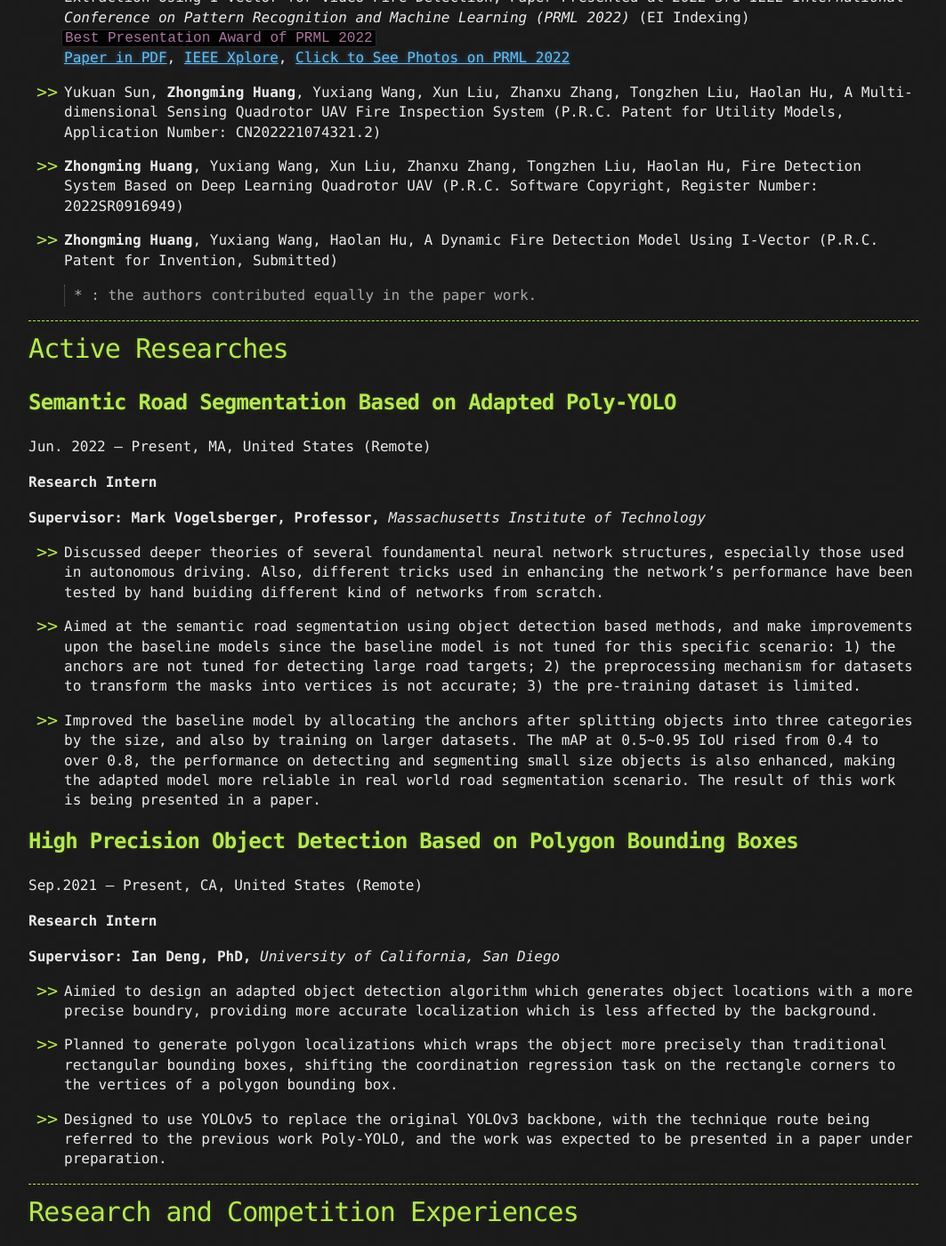
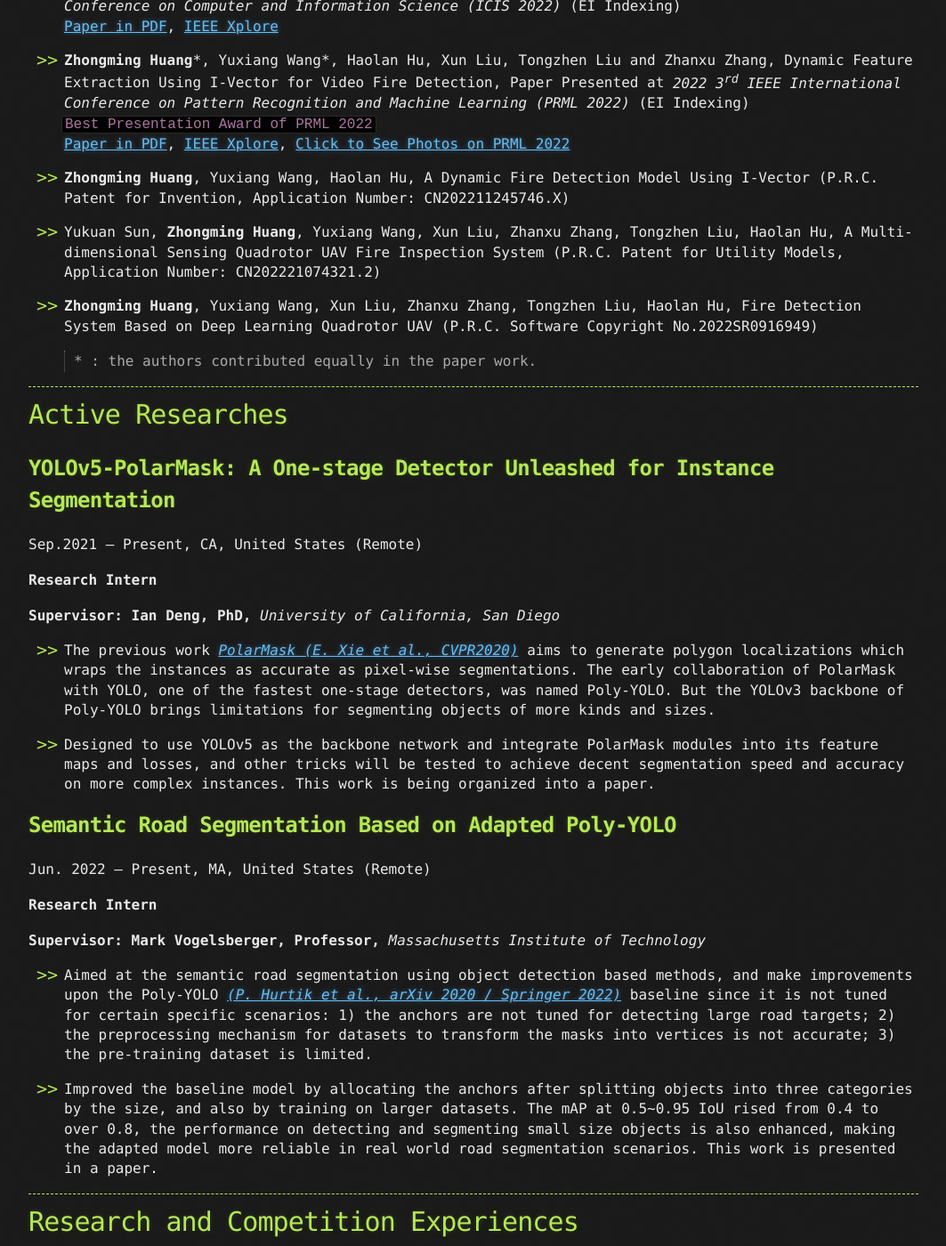
Before and after one commit to ReavenH/ReavenH.github.io, a Jekyll site: the page built from index.md, in a window 1280 px wide and 1400 px high, scrolled down 2518 px. Shown: the whole window at 89% size, without its empty margins (108-1171 px from the left). Built offline with Jekyll 4.4.1, drawn with Linux system fonts in a browser that asks for light colours; some of the changed text lies outside the part shown.

Commit message:
Update the personal  website
Synchornize with CV ver11

```diff
--- a/_layouts/default.html
+++ b/_layouts/default.html
@@ -21,7 +21,7 @@
 
         <section id="downloads">
           {% if site.show_downloads %}
-            <a href="https://github.com/ReavenH/ReavenH/blob/main/ZhongmingHuang_CV_ver10.pdf" class="btn">CV</a>
+            <a href="https://github.com/ReavenH/ReavenH/blob/main/ZhongmingHuang_CV_ver11.pdf" class="btn">CV</a>
             <a href="reavenhuang@gmail.com" class="btn">My Gmail</a>
           {% endif %}
           <a href="https://github.com/ReavenH" class="btn btn-github"><span class="icon"></span>My GitHub</a>
--- a/index.md
+++ b/index.md
@@ -6,7 +6,7 @@ layout: default
 1. this webpage is continuously under construction, sorry for the inconvenience!
 2. I am currently studying Telecommunication Engineering in Tiangong University, Tianjin, China. And I am now `seeking PhD positions related to CS/Robotics/EE`, since I'm particularly interested in the intersection between Computer Vision and Robotics.
 3. If you are interested, please feel free to contact me: <reavenhuang@gmail.com>.
-4. My CV can be found [here](https://github.com/ReavenH/ReavenH/blob/main/ZhongmingHuang_CV_ver9.pdf).
+4. My CV can be found [here](https://github.com/ReavenH/ReavenH/blob/main/ZhongmingHuang_CV_ver11.pdf).
 5. Details about my projects can be found on the next sections (with links).
 
 -----
@@ -18,8 +18,8 @@ layout: default
 - [Technical Skills](#technical-skills)
 - [Publications and Patents](#publications-and-patents)
 - [Active Researches](#active-researches)
+  - [**YOLOv5-PolarMask: A One-stage Detector Unleashed for Instance Segmentation**](#yolov5-polarmask-a-one-stage-detector-unleashed-for-instance-segmentation)
   - [**Semantic Road Segmentation Based on Adapted Poly-YOLO**](#semantic-road-segmentation-based-on-adapted-poly-yolo)
-  - [**High Precision Object Detection Based on Polygon Bounding Boxes**](#high-precision-object-detection-based-on-polygon-bounding-boxes)
 - [Research and Competition Experiences](#research-and-competition-experiences)
   - [**5th International Conference on Intelligent Autonomous Systems (ICoIAS’ 2022, Date: Sep. 23-25, 2022)**         **Dalian, China**](#5th-international-conference-on-intelligent-autonomous-systems-icoias-2022-date-sep-23-25-2022---------dalian-china)
   - [**22nd** **IEEE/ACIS International Conference on Computer and Information Science (ICIS 2022, Date: Jun. 26-28, 2022)  Zhuhai, China**](#22nd-ieeeacis-international-conference-on-computer-and-information-science-icis-2022-date-jun-26-28-2022--zhuhai-china)
@@ -69,30 +69,44 @@ I actually experienced the so-called "Waterloo" debacle in Gaokao, but I still k
 
 # Publications and Patents
 
-- **Zhongming Huang**, Semantic Road Segmentation Based on Adapted Poly-YOLO (Submitting)
+- **Zhongming Huang**, YOLOv5-PolarMask: A One-stage Detector Unleashed for Instance Segmentation (Preparing)
 
-- **Zhongming Huang,** Shangyun Yang, 6-DoF Occluded Object Semantic Grasp Planning with De-occlusion Instance Segmentation, In Proc. of the *5th International Conference on Intelligent Autonomous Systems (ICoIAS’ 2022)* (In Press)
+- **Zhongming Huang**, Semantic Road Segmentation Based on Adapted Poly-YOLO, In *Proc. 3<sup>rd</sup> International Conference on Signal Processing and Machine Learning* (Accepted)
+
+- **Zhongming Huang,** Shangyun Yang, 6-DoF Occluded Object Semantic Grasp Planning with De-occlusion Instance Segmentation, In Proc. of the *5<sup>th</sup> International Conference on Intelligent Autonomous Systems (ICoIAS’ 2022)* (In Press)
   `Best Presentation Award of ICoIAS 2022`
   [Paper in PDF](https://github.com/ReavenH/ReavenH/blob/main/ZhongmingHuang_paper1.pdf), [Click to See Photos on ICoIAS 2022](./RH_ICoIAS2022.html)
 
-- **Zhongming Huang**\*, Yuxiang Wang\*, High Precision Small Hepatocellular Carcinoma Detection Using Improved EfficientNet with Self-Attention, Paper Presented at *22nd IEEE/ACIS International Conference on Computer and Information Science* *(ICIS 2022)* (EI Indexing)
+- **Zhongming Huang**\*, Yuxiang Wang\*, High Precision Small Hepatocellular Carcinoma Detection Using Improved EfficientNet with Self-Attention, Paper Presented at *22<sup>nd</sup> IEEE/ACIS International Conference on Computer and Information Science* *(ICIS 2022)* (EI Indexing)
   [Paper in PDF](https://github.com/ReavenH/ReavenH/blob/main/ZhongmingHuang_paper2.pdf), [IEEE Xplore](https://ieeexplore.ieee.org/xpl/conhome/9882302/proceeding)
 
-- **Zhongming Huang**\*, Yuxiang Wang\*, Haolan Hu, Xun Liu, Tongzhen Liu and Zhanxu Zhang, Dynamic Feature Extraction Using I-Vector for Video Fire Detection, Paper Presented at *2022 3rd IEEE International Conference on Pattern Recognition and Machine Learning (PRML 2022)* (EI Indexing)
+- **Zhongming Huang**\*, Yuxiang Wang\*, Haolan Hu, Xun Liu, Tongzhen Liu and Zhanxu Zhang, Dynamic Feature Extraction Using I-Vector for Video Fire Detection, Paper Presented at *2022 3<sup>rd</sup> IEEE International Conference on Pattern Recognition and Machine Learning (PRML 2022)* (EI Indexing)
   `Best Presentation Award of PRML 2022`
   [Paper in PDF](https://github.com/ReavenH/ReavenH/blob/main/ZhongmingHuang_paper3.pdf), [IEEE Xplore](https://ieeexplore.ieee.org/xpl/conhome/9882087/proceeding), [Click to See Photos on PRML 2022](./RH_PRML2022.html)
 
+- **Zhongming Huang**, Yuxiang Wang, Haolan Hu, A Dynamic Fire Detection Model Using I-Vector (P.R.C. Patent for Invention, Application Number: CN202211245746.X)
+
 - Yukuan Sun, **Zhongming Huang**, Yuxiang Wang, Xun Liu, Zhanxu Zhang, Tongzhen Liu, Haolan Hu, A Multi-dimensional Sensing Quadrotor UAV Fire Inspection System (P.R.C. Patent for Utility Models, Application Number: CN202221074321.2)
 
-- **Zhongming Huang**, Yuxiang Wang, Xun Liu, Zhanxu Zhang, Tongzhen Liu, Haolan Hu, Fire Detection System Based on Deep Learning Quadrotor UAV (P.R.C. Software Copyright, Register Number: 2022SR0916949)
-
-- **Zhongming Huang**, Yuxiang Wang, Haolan Hu, A Dynamic Fire Detection Model Using I-Vector (P.R.C. Patent for Invention, Submitted)
+- **Zhongming Huang**, Yuxiang Wang, Xun Liu, Zhanxu Zhang, Tongzhen Liu, Haolan Hu, Fire Detection System Based on Deep Learning Quadrotor UAV (P.R.C. Software Copyright No.2022SR0916949)
 
 > \* : the authors contributed equally in the paper work.
 
 ------
 
 # Active Researches
+
+## **YOLOv5-PolarMask: A One-stage Detector Unleashed for Instance Segmentation**
+
+Sep.2021 — Present, CA, United States (Remote)
+
+**Research Intern**
+
+**Supervisor: Ian Deng, PhD,** *University of California, San Diego*
+
+- The previous work [*PolarMask (E. Xie et al., CVPR2020)*](http://openaccess.thecvf.com/content_CVPR_2020/html/Xie_PolarMask_Single_Shot_Instance_Segmentation_With_Polar_Representation_CVPR_2020_paper.html) aims to generate polygon localizations which wraps the instances as accurate as pixel-wise segmentations. The early collaboration of PolarMask with YOLO, one of the fastest one-stage detectors, was named Poly-YOLO. But the YOLOv3 backbone of Poly-YOLO brings limitations for segmenting objects of more kinds and sizes.
+
+- Designed to use YOLOv5 as the backbone network and integrate PolarMask modules into its feature maps and losses, and other tricks will be tested to achieve decent segmentation speed and accuracy on more complex instances. This work is being organized into a paper.
 
 ## **Semantic Road Segmentation Based on Adapted Poly-YOLO**
 
@@ -102,28 +116,9 @@ Jun. 2022 — Present, MA, United States (Remote)
 
 **Supervisor: Mark Vogelsberger, Professor,** *Massachusetts Institute of Technology*
 
-- Discussed deeper theories of several foundamental neural network structures, especially those used in autonomous driving. Also, different tricks used in enhancing the network’s performance have been tested by hand buiding different kind of networks from scratch.
+- Aimed at the semantic road segmentation using object detection based methods, and make improvements upon the Poly-YOLO [*(P. Hurtik et al., arXiv 2020 / Springer 2022)*](https://link.springer.com/article/10.1007/s00521-021-05978-9) baseline since it is not tuned for certain specific scenarios: 1) the anchors are not tuned for detecting large road targets; 2) the preprocessing mechanism for datasets to transform the masks into vertices is not accurate; 3) the pre-training dataset is limited.
 
-
-- Aimed at the semantic road segmentation using object detection based methods, and make improvements upon the baseline models since the baseline model is not tuned for this specific scenario: 1) the anchors are not tuned for detecting large road targets; 2) the preprocessing mechanism for datasets to transform the masks into vertices is not accurate; 3) the pre-training dataset is limited.
-
-- Improved the baseline model by allocating the anchors after splitting objects into three categories by the size, and also by training on larger datasets. The mAP at 0.5~0.95 IoU rised from 0.4 to over 0.8, the performance on detecting and segmenting small size objects is also enhanced, making the adapted model more reliable in real world road segmentation scenario. The result of this work is being presented in a paper.
-
-
-
-## **High Precision Object Detection Based on Polygon Bounding Boxes**
-
-Sep.2021 — Present, CA, United States (Remote)
-
-**Research Intern**
-
-**Supervisor: Ian Deng, PhD,** *University of California, San Diego*
-
-- Aimied to design an adapted object detection algorithm which generates object locations with a more precise boundry, providing more accurate localization which is less affected by the background.
-
-- Planned to generate polygon localizations which wraps the object more precisely than traditional rectangular bounding boxes, shifting the coordination regression task on the rectangle corners to the vertices of a polygon bounding box.
-
-- Designed to use YOLOv5 to replace the original YOLOv3 backbone, with the technique route being referred to the previous work Poly-YOLO, and the work was expected to be presented in a paper under preparation.
+- Improved the baseline model by allocating the anchors after splitting objects into three categories by the size, and also by training on larger datasets. The mAP at 0.5~0.95 IoU rised from 0.4 to over 0.8, the performance on detecting and segmenting small size objects is also enhanced, making the adapted model more reliable in real world road segmentation scenarios. This work is presented in a paper.
 
 -----
 
```
